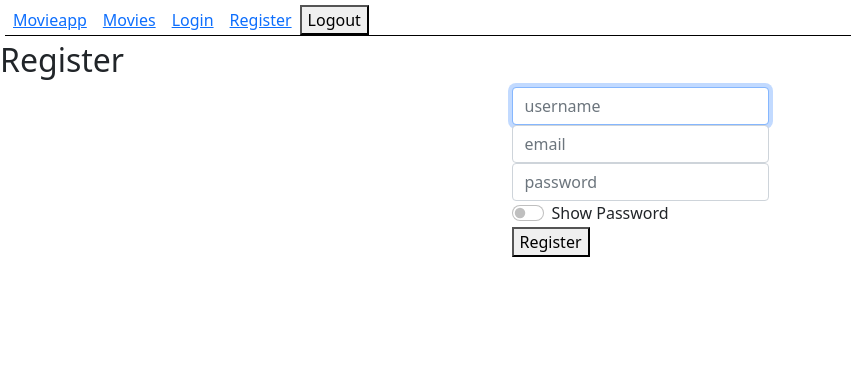
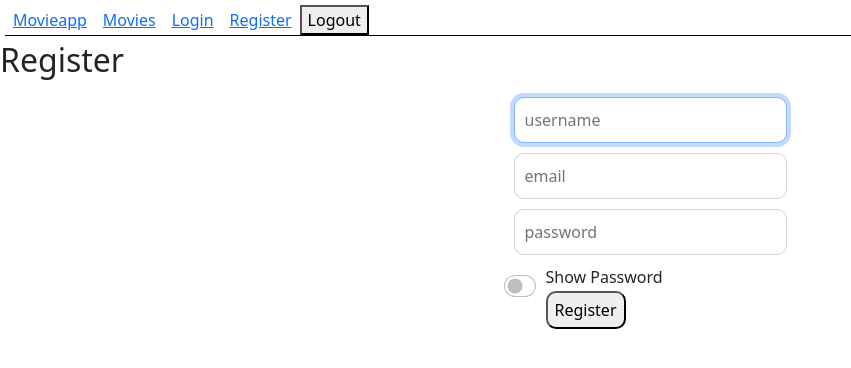
Before and after one commit to Kevin-c-miller/movie-watchlist, a React (Create React App) app in the folder client/: page /register in a window 1280 px wide. Shown: the top 368 px of the page, without its empty margins (0-851 px from the left). Built offline with nearby package versions, Linux system fonts and the light colour scheme.

Commit message:
added logout button and logout functionality to button in navbar

```diff
--- a/client/src/App.js
+++ b/client/src/App.js
@@ -20,12 +20,12 @@ function App() {
       console.log(user);
       setCurrentUser(user);
     };
-    // getUser();
+    getUser();
   }, []);
 
   return (
     <div className="App">
-      <Nav />
+      <Nav setCurrentUser={setCurrentUser} />
       <Routes>
         <Route path="/" element={<Home />} />
         <Route
--- a/client/src/components/Nav.jsx
+++ b/client/src/components/Nav.jsx
@@ -1,6 +1,11 @@
 import { NavLink } from 'react-router-dom';
 
-export default function Nav() {
+export default function Nav(props) {
+  const logOutUser = () => {
+    localStorage.removeItem('authToken');
+    props.setCurrentUser(null);
+  };
+
   return (
     <div>
       <nav style={{ borderBottom: '1px solid black', margin: '5px' }}>
@@ -16,7 +21,7 @@ export default function Nav() {
         <NavLink to="/Register" style={{ padding: '3px', margin: '0 5px' }}>
           Register
         </NavLink>
-        <button>Logout</button>
+        <button onClick={logOutUser}>Logout</button>
       </nav>
     </div>
   );
--- a/client/src/components/RegisterForm/RegisterForm.css
+++ b/client/src/components/RegisterForm/RegisterForm.css
@@ -4,3 +4,15 @@
   justify-content: center;
   align-items: center;
 }
+
+.Register-form input {
+  padding: 10px;
+  margin: 10px;
+  border-radius: 10px;
+}
+
+.register-btn {
+  padding: 5px;
+  width: 5rem;
+  border-radius: 10px;
+}
```
